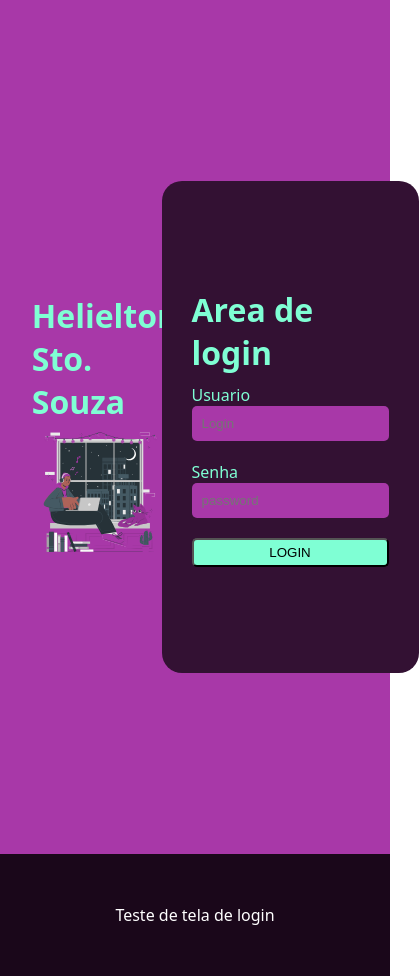
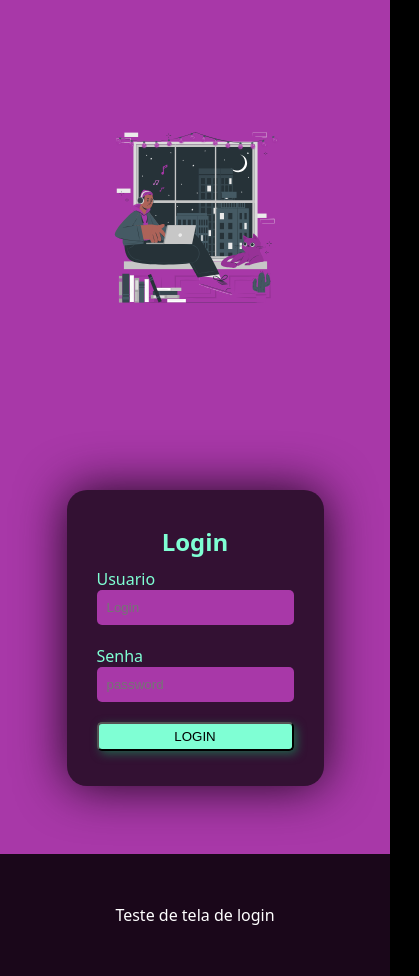
Before and after one commit to HelieltonS/tela-login, a plain HTML site: page index.html in a window 390 px wide. Shown: the whole page, 419 px wide, since content can reach past the window. Drawn offline with Linux system fonts and the light colour scheme.

Commit message:
media query Css

```diff
--- a/index.html
+++ b/index.html
@@ -5,6 +5,7 @@
     <meta http-equiv="X-UA-Compatible" content="IE=edge">
     <meta name="viewport" content="width=device-width, initial-scale=1.0">
     <link rel="stylesheet" href="style.css">
+    <link rel="stylesheet" href="media-query.css" media="screen">
     <title>Login</title>
 </head>
 <body>
@@ -15,7 +16,8 @@
         </div>
         <div class="right-login">
             <div class="card-login">
-                <h1>Area de login</h1>
+                <h1 class="desktop">Area de login</h1>
+                <h1 class="mobile">Login</h1>
                 <div class="text-card">
                     <label for="Login">Usuario</label>
                     <input type="text" placeholder="Login">
--- a/media-query.css
+++ b/media-query.css
@@ -1,15 +1,37 @@
-@charset "UTF-8"
+@charset "UTF-8";
 
 @media screen and (max-width: 600px) {
     body {
-        background-color: azure;
+        background-color: rgb(0, 0, 0);
     }
 
-    .left-login {
-        display: block;
-        align-items: center;
-        justify-content: center;
+    main {
         flex-direction: column;
-        width: 50%;
-        height: 100%;
+    }
+
+    .left-login > h1 {
+        display: none;
+    }
+
+    .card-login {
+        height: auto;
+        width: auto;
+    }
+
+    .card-login > h1 {
+        font-size: 18pt;
+    }
+
+    .left-login > img {
+        width: 50vw;
+        box-sizing: border-box;
+    }
+
+    .desktop {
+        display: none;
+    }
+
+    .mobile {
+        display: flex;
+    }
 }
--- a/style.css
+++ b/style.css
@@ -1,4 +1,4 @@
-@charset "UTF-8"
+@charset "UTF-8";
 
 @import url('https://fonts.googleapis.com/css2?family=Bebas+Neue&family=Quicksand:wght@600&family=Roboto:wght@300&display=swap');
 
@@ -61,7 +61,12 @@ main {
     box-sizing: border-box;
 }
 
+.mobile {
+    display: none;
+}
+
 .card-login {
+    box-shadow: 0px 0px 50px var(--cor4);
     border-radius: 20px;
     height: 50%;
     background-color: var(--cor3);
@@ -92,6 +97,7 @@ input {
 }
 
 button {
+    box-shadow: 3px 3px 10px rgb(35, 93, 73);
     background-color: aquamarine;
     margin-top: 10px;
     padding: 5px;
```
